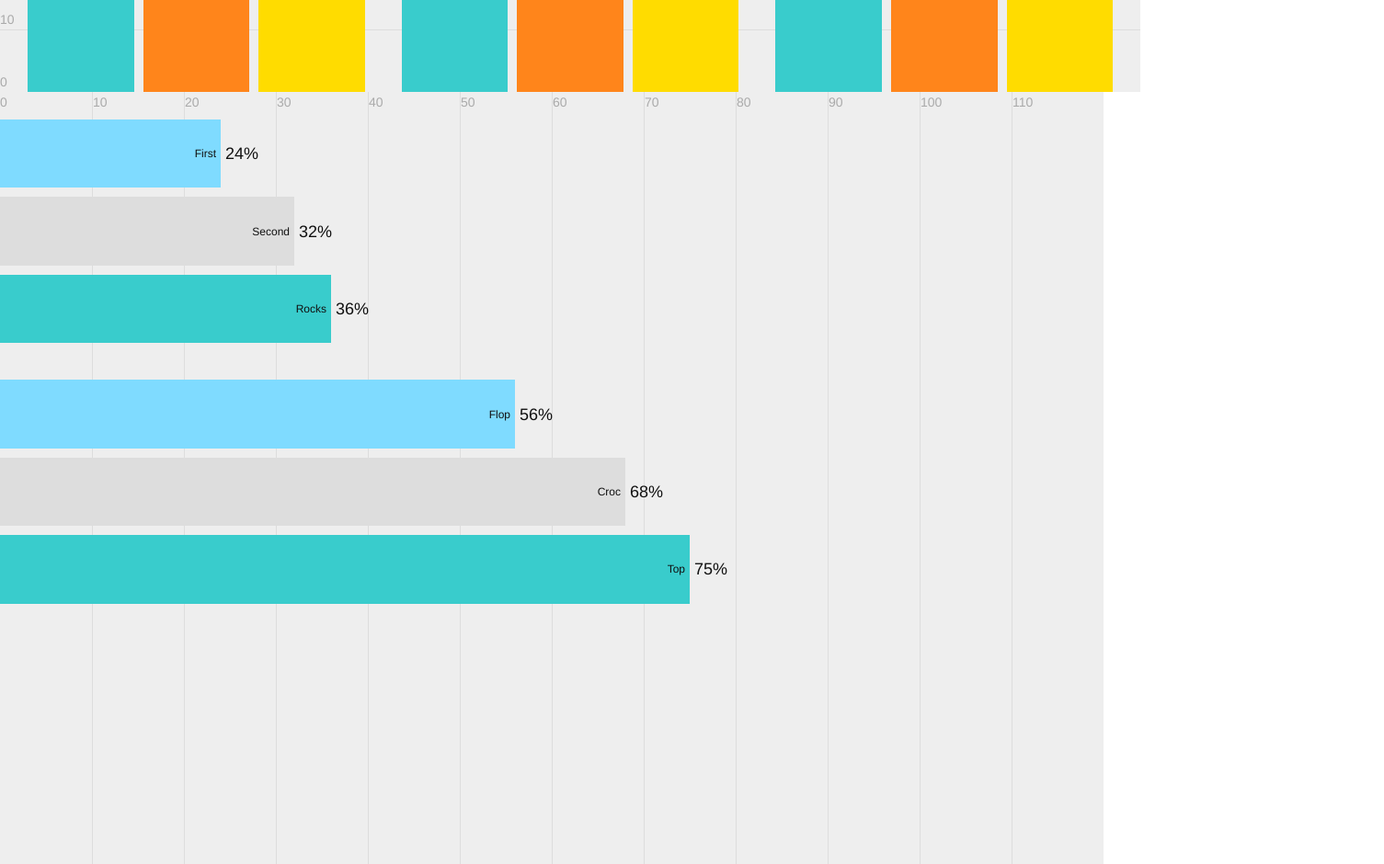
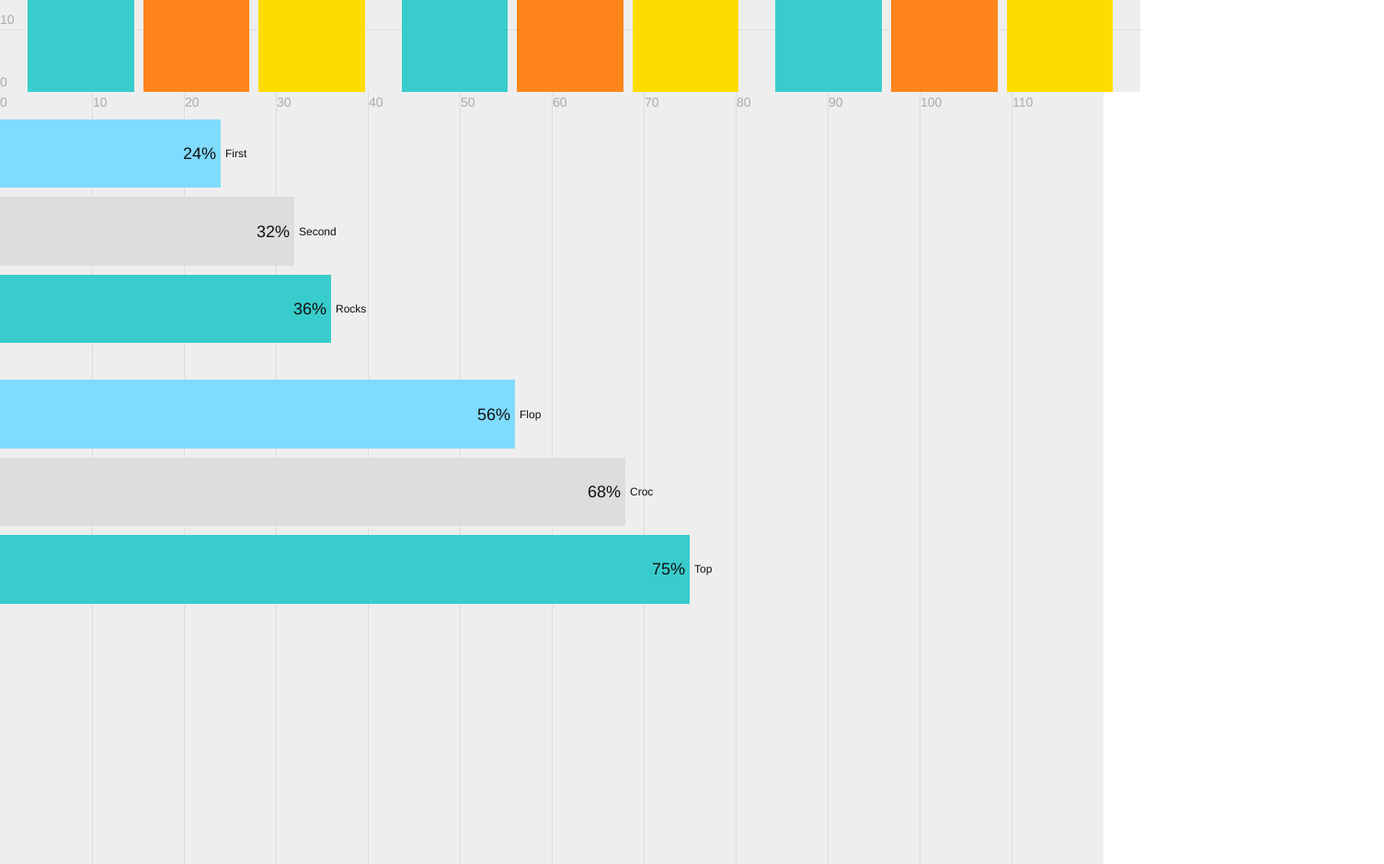
Before and after one commit to regislutter/graphacss, a website: page src/index.html in a window 1280 px wide. Shown: the part 700-1640 px from the top of the page at 92% size, 1505 px wide, since content can reach past the window. Drawn offline with Linux system fonts and the light colour scheme; files that its build step writes are made by us from their sources.

Commit message:
Fix issue on values inside

```diff
--- a/src/sass/app.scss
+++ b/src/sass/app.scss
@@ -18,6 +18,7 @@ $barColors: $sunset; // Colors for the bars
 
 $demo2Parameters: $defaultParameters;
 $demo2Parameters: map-merge($demo2Parameters, (graph-type: 'horizontal-bars'));
+$demo2Parameters: map-merge($demo2Parameters, (value-position: 'inside'));
 // Initialize values
 $values: (First: 24, Second: 32, Rocks: 36, Flop: 56, Croc: 68, Top: 75); // Data
 $barColors: $winteriscoming; // Colors for the bars
--- a/src/sass/graphacss.scss
+++ b/src/sass/graphacss.scss
@@ -296,7 +296,7 @@ $defaultParameters: (
                                         color: yiq-contrast-color(map-get($parameters, graphic-background));
                                     }
                                 } @else {
-                                    margin-#{$orientation-y-opposite}: to-length(map-get($parameters, value-margin-bar), map-get($parameters, units-fonts));
+                                    margin-#{$orientation-y-opposite}: to-length(map-get($parameters, value-margin-bar), map-get($parameters, units));
 
                                     // Text color
                                     @if ($barColorSwitch) {
```
Also changed, not shown: src/css/app.css.
